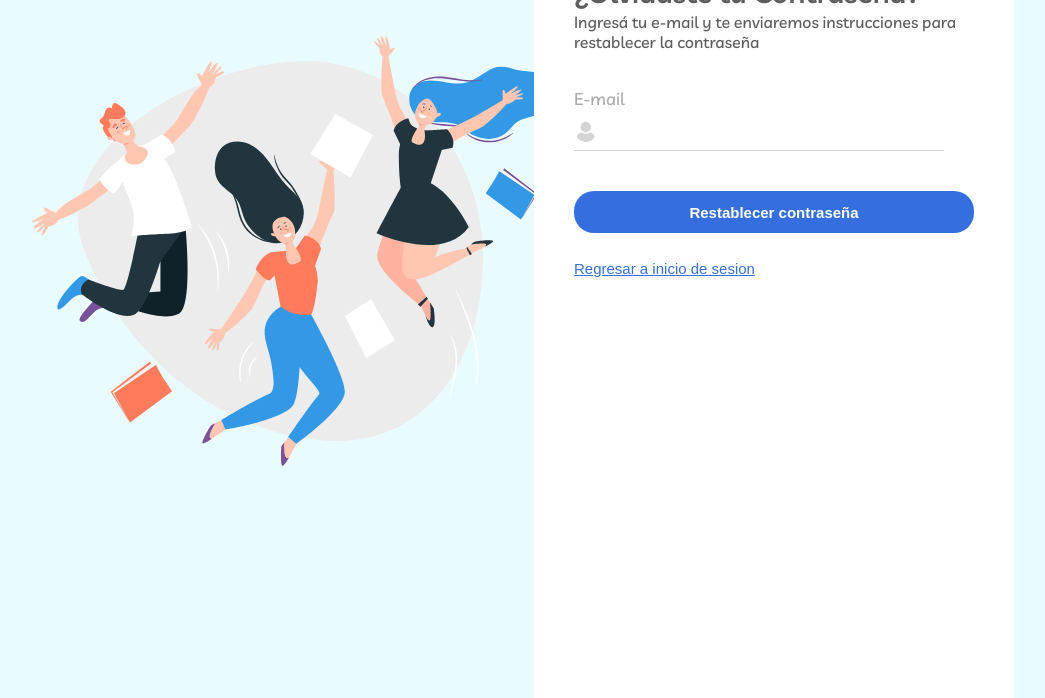
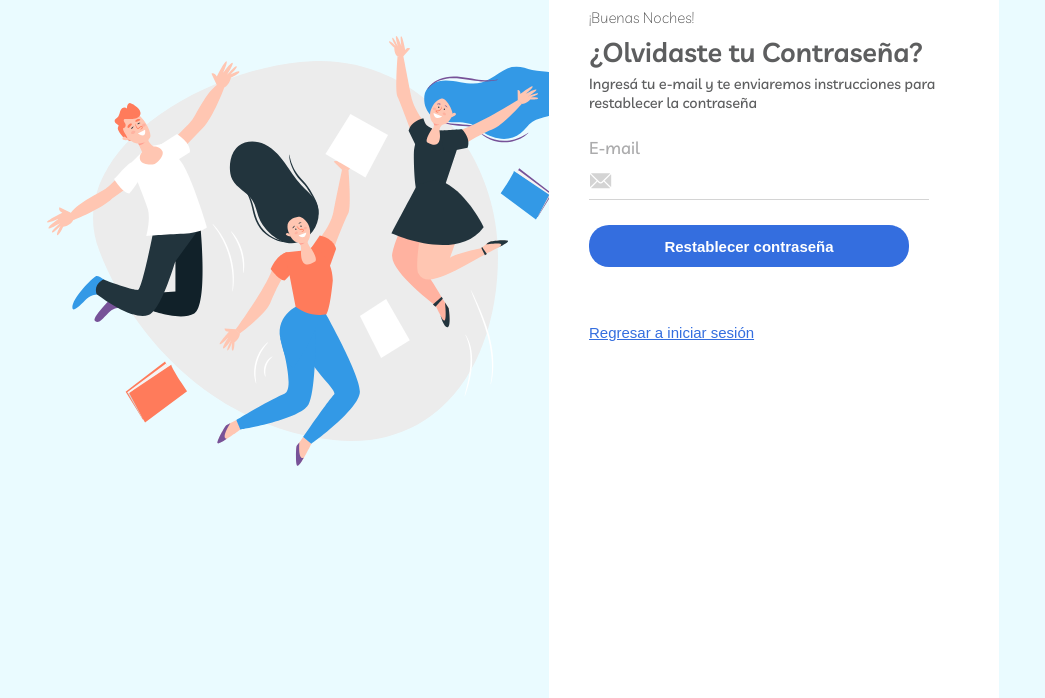
Before and after one commit to nicolasksq/porloschicos, a React app: page / in a window 1280 px wide. Shown: the part 102-800 px from the top of the page, without its empty margins (122-1167 px from the left). Built offline with nearby package versions, Linux system fonts and the light colour scheme.

Commit message:
separo componentes en RestorePassword

```diff
--- a/src/helpers/getGreetings.js
+++ b/src/helpers/getGreetings.js
@@ -5,7 +5,7 @@ export default function getGreeting() {
     return '¡Buenos Días!';
   }
 
-  if (HOURS >= 13 && HOURS <= 20) {
+  if (HOURS >= 13 && HOURS <= 19) {
     return '¡Buenas Tardes!';
   }
 
--- /dev/null
+++ b/src/screens/Login/components/RestorePassword/components/FormRestorePassword/index.js
@@ -0,0 +1,37 @@
+import React from 'react';
+
+import emailIcon from '../../../../assets/mail.svg';
+import emailIconActive from '../../../../assets/mail-blue.svg';
+
+import Input from '../../../Input';
+import Button from '../../../Button';
+
+import styles from './index.module.scss';
+
+function FormRestorePassword() {
+  return (
+    <>
+      <p className={styles.subtitle}>
+        Ingresá tu e-mail y te enviaremos instrucciones para restablecer la contraseña
+      </p>
+      <form className="form" action="">
+        <div className={styles.containerInput}>
+          <Input
+            htmlFor="e-mail"
+            label="E-mail"
+            icon={emailIcon}
+            iconActive={emailIconActive}
+          />
+        </div>
+        <div className={styles.containerButton}>
+          <Button>Restablecer contraseña</Button>
+          <Button variantStyle="anchor">
+            Regresar a iniciar sesión
+          </Button>
+        </div>
+      </form>
+    </>
+  );
+}
+
+export default FormRestorePassword;
--- /dev/null
+++ b/src/screens/Login/components/RestorePassword/components/FormRestorePassword/index.module.scss
@@ -0,0 +1,28 @@
+.subtitle {
+  color: #5d5e5f;
+  font-size: 14.5px;
+  padding: 5px 0;
+  margin: 0;
+}
+
+.containerInput {
+  padding: 20px 10px 20px 0;
+}
+
+.containerButton {
+  display: flex;
+  flex-direction: column;
+  margin-top: 25px;
+  margin-right: 50px;
+
+  & button:first-of-type {
+    margin-bottom: 50px;
+  }
+}
+
+
+@media screen and (min-width: 768px) {
+  .containerInput {
+    padding: 20px 30px 20px 0;
+  }
+}
--- /dev/null
+++ b/src/screens/Login/components/RestorePassword/components/SentEmailMessage/index.js
@@ -0,0 +1,33 @@
+import React from 'react';
+import PropTypes from 'prop-types';
+
+import Title from '../../../Title';
+import Button from '../../../Button';
+
+import styles from './index.module.scss';
+
+function SentEmailMessage({ email }) {
+  return (
+    <>
+      <div className={styles.containerMessage}>
+        <Title Tag="h2">
+          Enlace enviado a tu e-mail
+        </Title>
+        <p className={styles.messageSuccess}>
+          Vas a recibir un enlace en unos instantes. Abrilo y restablecé tu contraseña.
+        </p>
+        <p className={styles.email}>{ email }</p>
+        <Button>Volver a iniciar sesión</Button>
+      </div>
+      <Button variantStyle="anchor">
+        Regresar a iniciar sesión
+      </Button>
+    </>
+  );
+}
+
+SentEmailMessage.propTypes = {
+  email: PropTypes.string.isRequired,
+};
+
+export default SentEmailMessage;
--- /dev/null
+++ b/src/screens/Login/components/RestorePassword/components/SentEmailMessage/index.module.scss
@@ -0,0 +1,30 @@
+.containerMessage {
+  margin: 0;
+  padding: 8px 0;
+  font-weight: 600;
+  color: #5D5E5F;
+
+ & :first-child {
+   margin: 0;
+   padding: 0;
+ }
+
+ & button {
+   min-width: 90%;
+   margin: 35px 0;
+ }
+}
+
+.messageSuccess {
+  font-size: 14px;
+  font-weight: 400;
+  padding: 8px 0;
+  margin: 0;
+}
+
+.email {
+  padding: 10px 0;
+  margin: 0;
+  font-weight: 700;
+  font-size: 15px;
+}
--- a/src/screens/Login/components/RestorePassword/index.js
+++ b/src/screens/Login/components/RestorePassword/index.js
@@ -1,13 +1,9 @@
 import React from 'react';
 import getGreeting from 'helpers';
 
-import userIcon from '../../assets/user-grey.svg';
-import userIconActive from '../../assets/user-blue.svg';
-
-import Input from '../Input';
 import Title from '../Title';
-import Button from '../Button';
-
+import FormRestorePassword from './components/FormRestorePassword';
+// import SentEmailMessage from './components/SentEmailMessage';
 import styles from './index.module.scss';
 
 function RestorePassword() {
@@ -16,27 +12,7 @@ function RestorePassword() {
       <Title upperTitle={getGreeting()}>
         ¿Olvidaste tu Contraseña?
       </Title>
-      <p className={styles.subtitle}>
-        Ingresá tu e-mail y te enviaremos instrucciones para restablecer la contraseña
-      </p>
-      <form className="form" action="">
-        <div className={styles.containerInput}>
-          <Input
-            htmlFor="e-mail"
-            label="E-mail"
-            icon={userIcon}
-            iconActive={userIconActive}
-          />
-        </div>
-        <br />
-        <div className={styles.containerButton}>
-          <Button>Restablecer contraseña</Button>
-          <br />
-          <Button variantStyle="anchor">
-            Regresar a inicio de sesion
-          </Button>
-        </div>
-      </form>
+      <FormRestorePassword />
     </div>
   );
 }
--- a/src/screens/Login/components/RestorePassword/index.module.scss
+++ b/src/screens/Login/components/RestorePassword/index.module.scss
@@ -1,22 +1,9 @@
 .container {
-  max-width: 400px;
-}
+  max-width: 370px;
+  margin-top: 60px;
 
-.subtitle {
-  color: #5d5e5f;
-  margin-top: -28px;
-}
-.containerInput {
-  padding: 20px 10px 20px 0;
-}
-
-.containerButton {
-  display: flex;
-  flex-direction: column;
-}
-
-@media screen and (min-width: 768px) {
-  .containerInput {
-    padding: 20px 30px 20px 0;
+  & div:first-of-type {
+    padding-bottom: 0;
+    margin-bottom: 0;
   }
 }
--- a/src/screens/Login/components/Title/index.js
+++ b/src/screens/Login/components/Title/index.js
@@ -3,11 +3,11 @@ import PropTypes from 'prop-types';
 
 import styles from './index.module.scss';
 
-function Title({ children, upperTitle, tag }) {
+function Title({ children, upperTitle, Tag }) {
   return (
     <div className={styles.containerTitle}>
       { upperTitle && <p className={styles.welcomeText}>{upperTitle}</p> }
-      <tag className={styles.title}>{children}</tag>
+      <Tag className={styles.title}>{children}</Tag>
     </div>
   );
 }
@@ -15,11 +15,11 @@ function Title({ children, upperTitle, tag }) {
 Title.propTypes = {
   children: PropTypes.node.isRequired,
   upperTitle: PropTypes.string,
-  tag: PropTypes.string,
+  Tag: PropTypes.string,
 };
 
 Title.defaultProps = {
   upperTitle: null,
-  tag: 'h1',
+  Tag: 'h1',
 };
 export default Title;
--- a/src/screens/Login/components/Title/index.module.scss
+++ b/src/screens/Login/components/Title/index.module.scss
@@ -14,6 +14,14 @@
   margin: 0;
   padding: 0;
   font-weight: 600;
-  font-size: 28px;
   color: #5D5E5F;
 }
+
+
+h1.title {
+  font-size: 27px;
+}
+
+h2.title {
+  font-size: 23px;
+}
```
